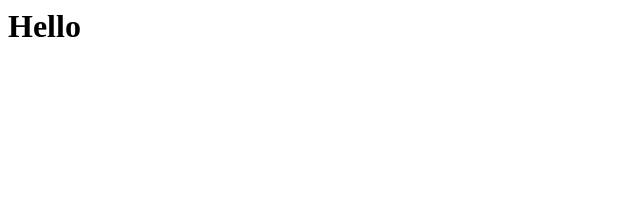
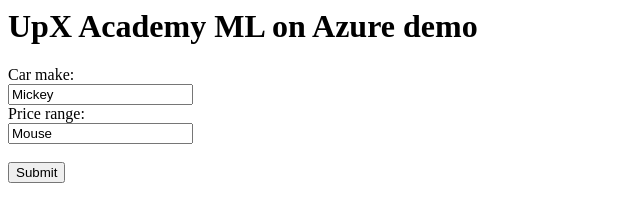
Before and after one commit to upxacademy/upxacademy.github.io, a plain HTML site: page index.html in a window 1280 px wide. Shown: the whole page, without its empty margins (0-640 px from the left). Drawn offline with Linux system fonts and the light colour scheme.

Commit message:
Update index.html

```diff
--- a/index.html
+++ b/index.html
@@ -2,6 +2,13 @@
 <head>
 </head>
 <body>
-<h1>Hello</h1>
+<h1>UpX Academy ML on Azure demo</h1>
+  <form method = "POST" action="action_page.python">
+  Car make:<br>
+  <input type="text" name="firstname" value="Mickey"><br>
+  Price range:<br>
+  <input type="text" name="lastname" value="Mouse"><br><br>
+  <input type="submit" value="Submit">
+</form>
 </body>
 </html>
```
